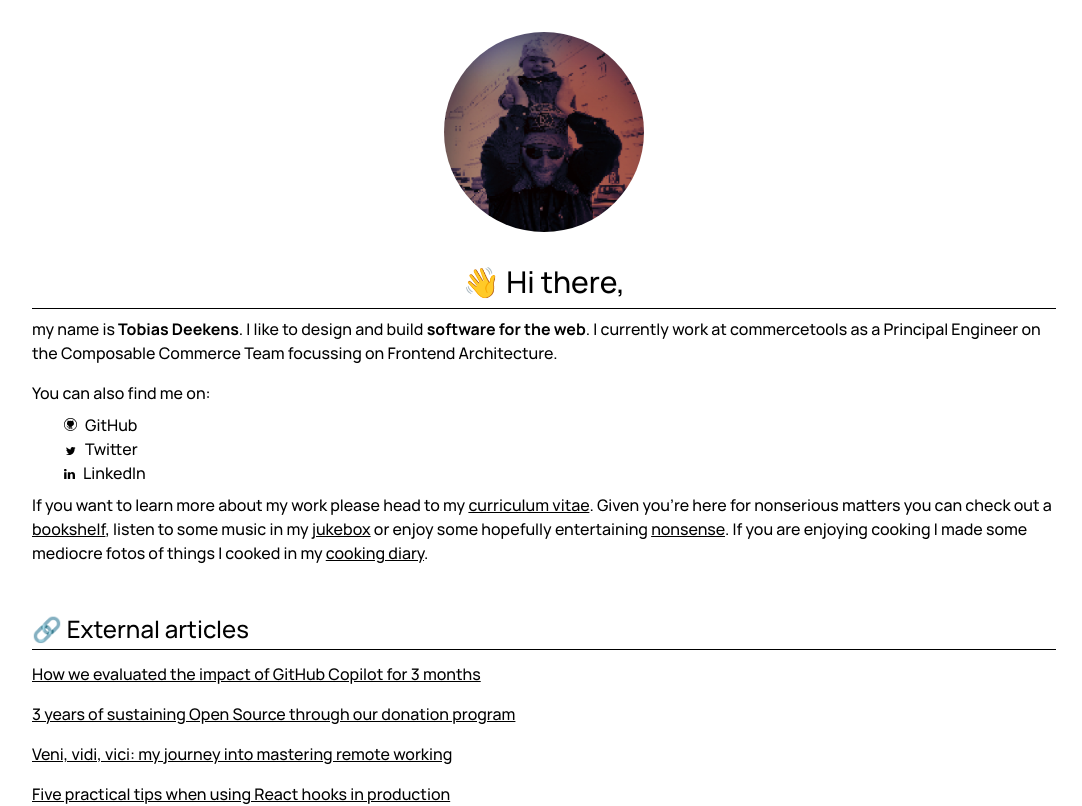
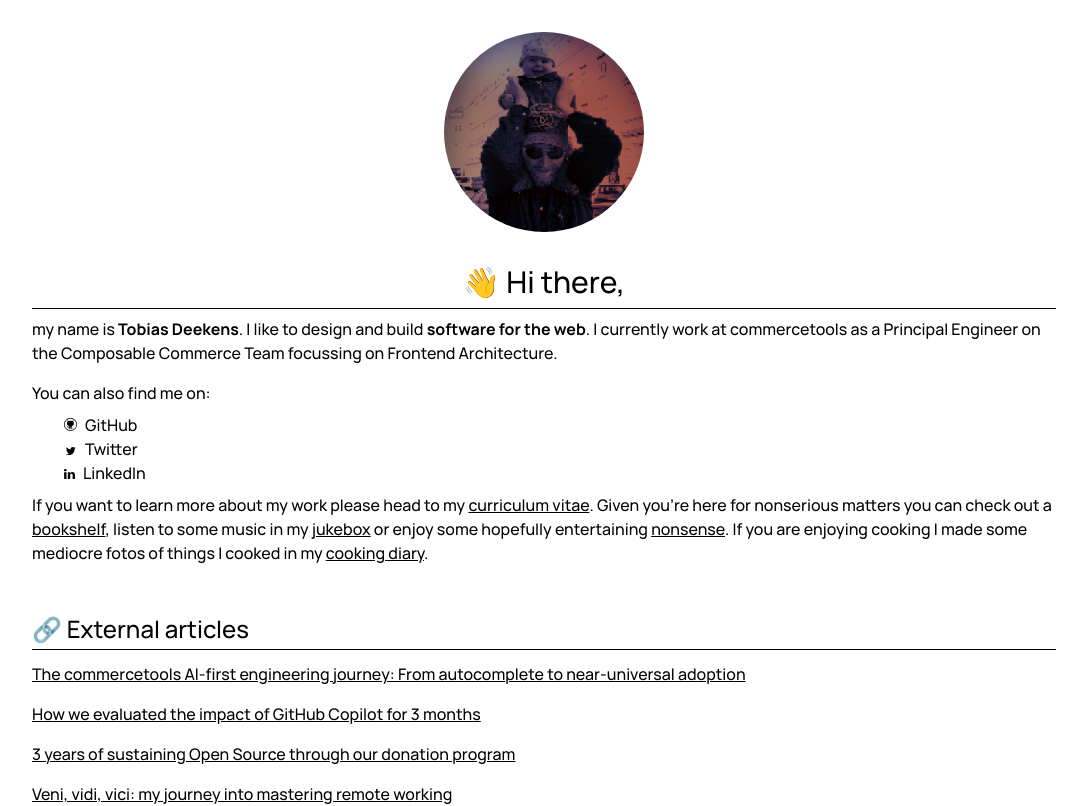
Before and after one commit to tdeekens/tdeekens.name, a Next.js app: page / in a window 1280 px wide. Shown: the top 806 px of the page, without its empty margins (96-1178 px from the left). Built offline with nearby package versions, Linux system fonts and the light colour scheme.

Commit message:
chore: add new blog post

```diff
--- a/pages/index.tsx
+++ b/pages/index.tsx
@@ -117,6 +117,12 @@ const Home = (props: THomeProps) => (
       <section className="my-8">
         <Text.Headline as="h2">🔗 External articles</Text.Headline>
         <Text.Paragraph>
+          <ExternalLink href="https://commercetools.com/blog/ai-first-engineering-at-commercetools">
+            The commercetools AI-first engineering journey: From autocomplete to
+            near-universal adoption
+          </ExternalLink>
+        </Text.Paragraph>
+        <Text.Paragraph>
           <ExternalLink href="https://commercetools.com/blog/how-we-evaluated-the-impact-of-github-copilot-for-3-months">
             How we evaluated the impact of GitHub Copilot for 3 months
           </ExternalLink>
```
